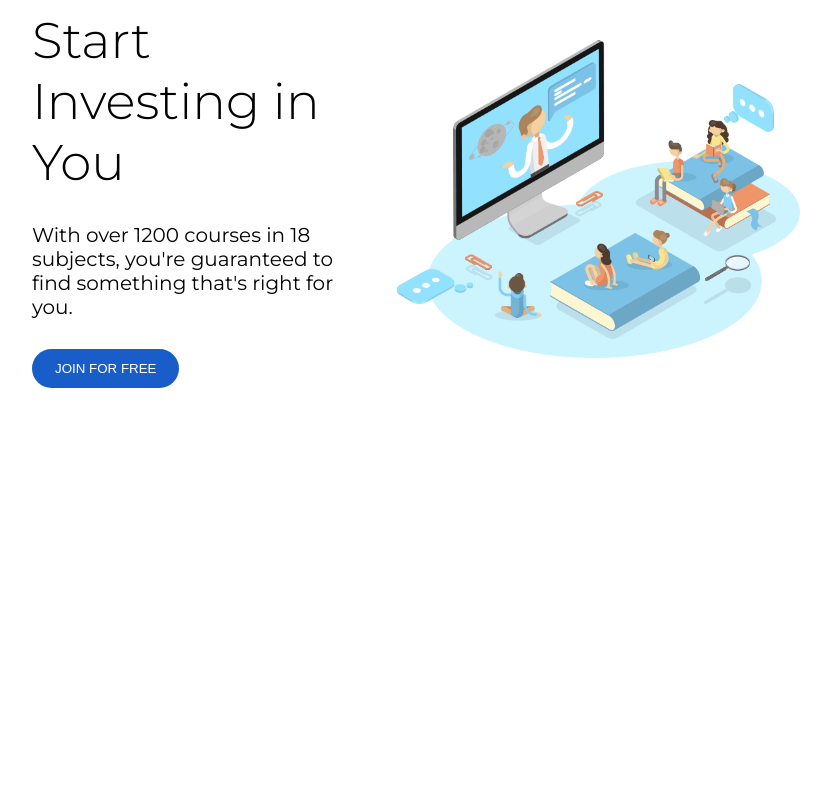
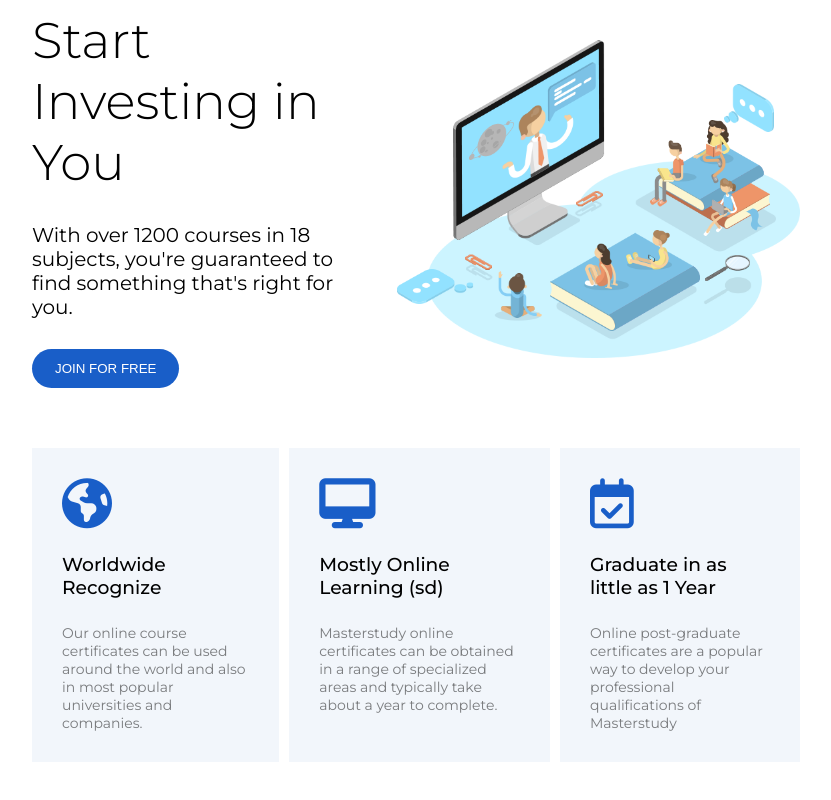
Before and after one commit to michelearcopinto/proj-html-vuejs, a Vue app: page / in a window 1280 px wide. Shown: the part 210-1010 px from the top of the page, without its empty margins (224-1055 px from the left). Before the commit the page ends 800 px from the top, so only its background shows below. Built offline with nearby package versions, Linux system fonts and the light colour scheme.

Commit message:
feat: cta-cards done

```diff
--- a/src/components/AppMain.vue
+++ b/src/components/AppMain.vue
@@ -3,6 +3,30 @@
 
 export default {
   name: "AppMain",
+  data() {
+    return {
+      cardsArray: [
+        {
+          icon: "fa-solid fa-earth-americas",
+          title: "Worldwide Recognize",
+          content:
+            "Our online course certificates can be used around the world and also in most popular universities and companies.",
+        },
+        {
+          icon: "fa-solid fa-desktop",
+          title: "Mostly Online Learning (sd)",
+          content:
+            "Masterstudy online certificates can be obtained in a range of specialized areas and typically take about a year to complete.",
+        },
+        {
+          icon: "fa-regular fa-calendar-check",
+          title: "Graduate in as little as 1 Year",
+          content:
+            "Online post-graduate certificates are a popular way to develop your professional qualifications of Masterstudy",
+        },
+      ],
+    };
+  },
 };
 </script>
 
@@ -46,6 +70,14 @@ export default {
         />
       </figure>
     </section>
+    <section id="cta-cards">
+      <div v-for="card in cardsArray">
+        <i :class="card.icon"></i>
+        <h3>{{ card.title }}</h3>
+        <p>{{ card.content }}</p>
+      </div>
+    </section>
+    <section></section>
   </main>
 </template>
 
@@ -62,6 +94,7 @@ main {
     display: flex;
     align-items: center;
     gap: 20px;
+    margin-bottom: 60px;
 
     #cta-investing-texts {
       display: flex;
@@ -125,5 +158,38 @@ main {
       }
     }
   }
+
+  #cta-cards {
+    display: flex;
+    gap: 10px;
+    margin-bottom: 120px;
+
+    div {
+      background-color: $background-cta-card;
+      padding: 30px;
+      display: flex;
+      flex-direction: column;
+      gap: 25px;
+      transition: transform 0.3s ease;
+
+      &:hover {
+        transform: translateY(-10px);
+      }
+
+      i {
+        font-size: 50px;
+        color: $blue-color;
+      }
+
+      h3 {
+        font-weight: 500;
+      }
+
+      p {
+        font-size: 14px;
+        color: $light-color;
+      }
+    }
+  }
 }
 </style>
--- a/src/styles/partials/_variables.scss
+++ b/src/styles/partials/_variables.scss
@@ -8,3 +8,5 @@ $blue-color: #195ec8;
 $blue-color-hover: #0f469b;
 $green-color-hover: #46c197;
 $input-background: #f0f2f5;
+
+$background-cta-card: #f2f6fb;
```
